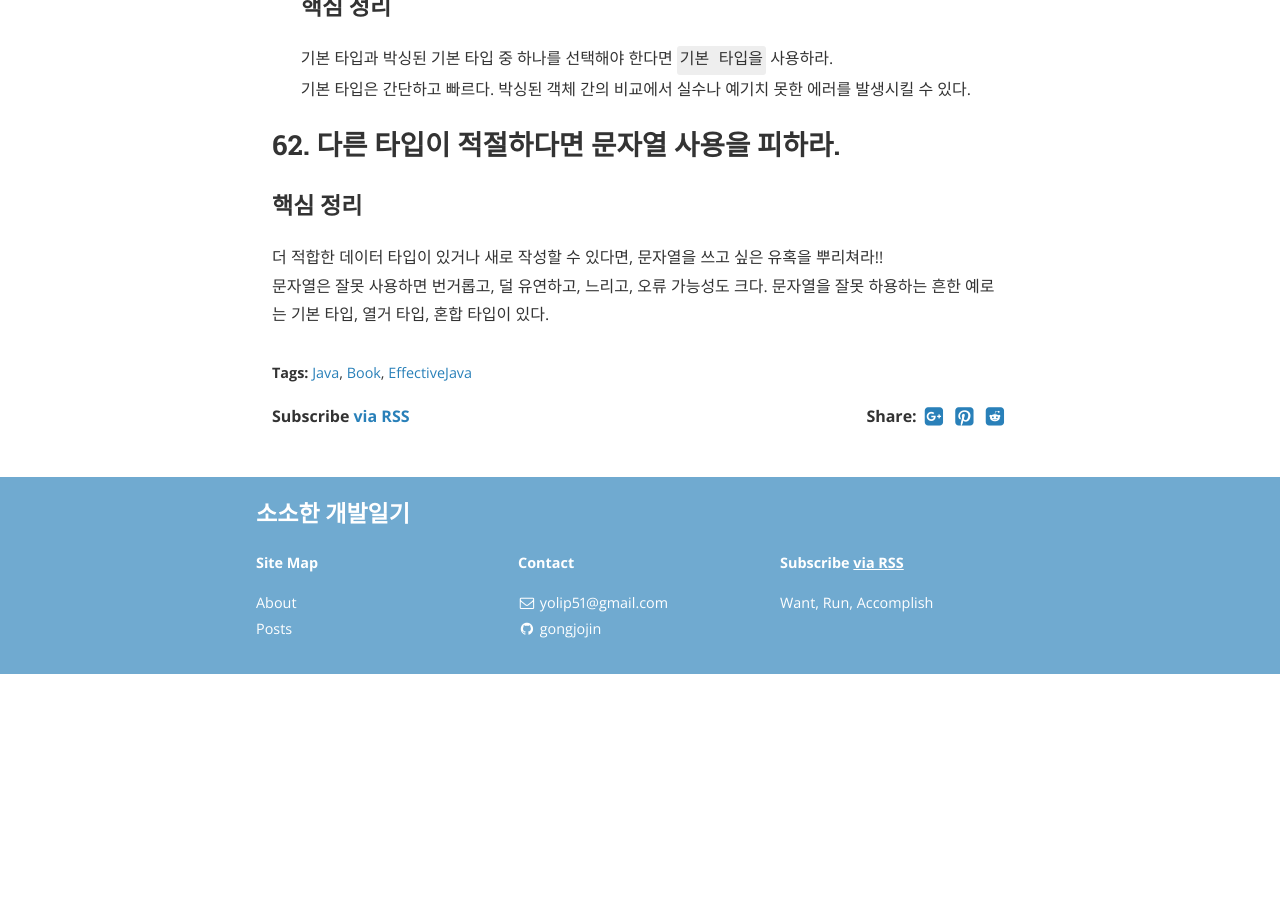
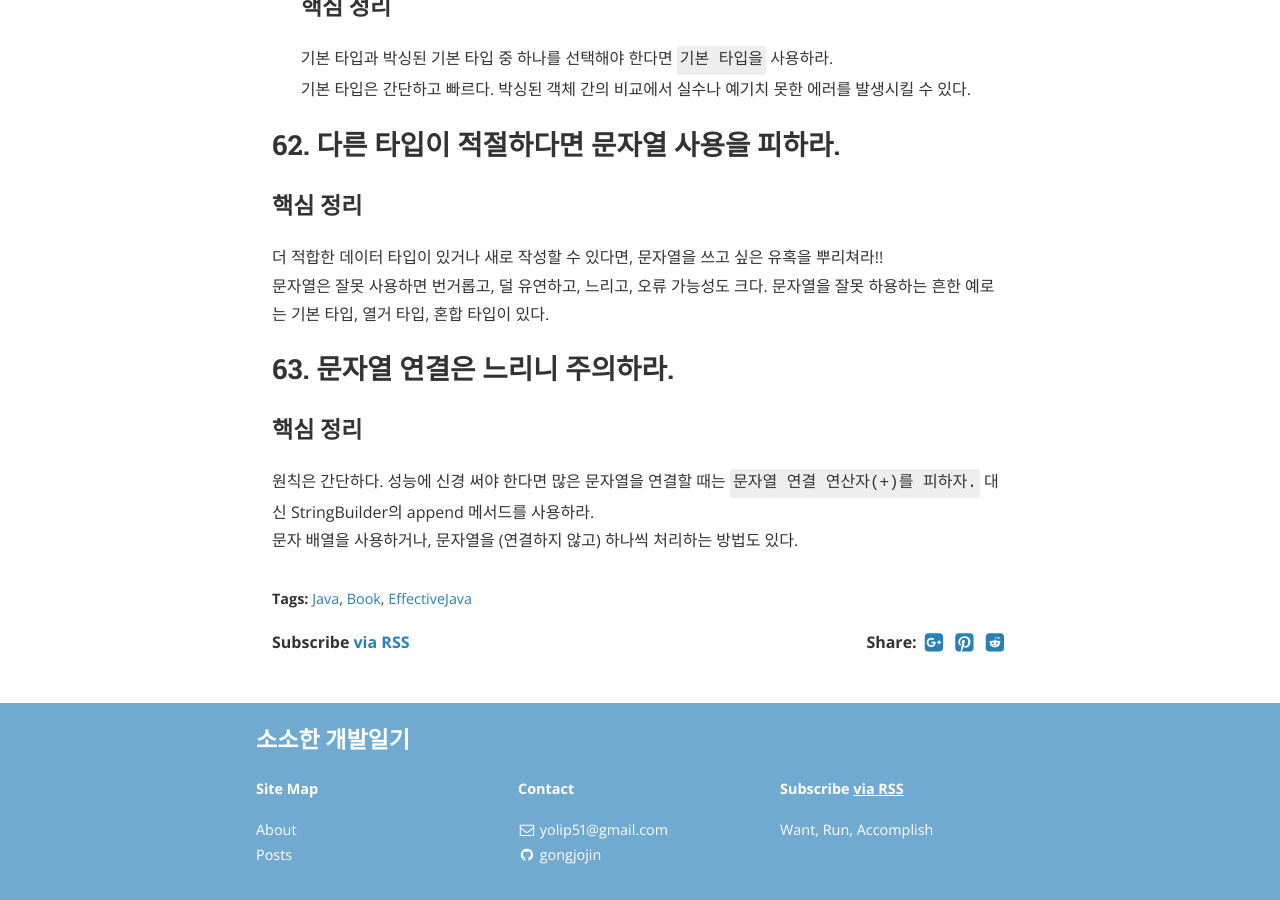
Before and after one commit to gonghojin/gonghojin.github.io, a Jekyll site: the page built from _posts/book/java/effectiveJava/2019-11-23-effectiveJava.md, in a window 1280 px wide and 900 px high, scrolled down 1944 px. Built offline with Jekyll 4.4.1, drawn with Linux system fonts in a browser that asks for light colours; nearby versions of some CDN libraries; comment, search, counter and statistics services are not loaded; before the commit the page ends 2618 px from its top, so only the background shows below that.

Commit message:
Add: 이펙티브자바_63.문자열 연결은 느리니 주의하라.

```diff
--- a/_posts/book/java/effectiveJava/2019-11-23-effectiveJava.md
+++ b/_posts/book/java/effectiveJava/2019-11-23-effectiveJava.md
@@ -48,3 +48,8 @@ cover:  "/assets/instacode.png"
 ### 핵심 정리
 더 적합한 데이터 타입이 있거나 새로 작성할 수 있다면, 문자열을 쓰고 싶은 유혹을 뿌리쳐라!!
 문자열은 잘못 사용하면 번거롭고, 덜 유연하고, 느리고, 오류 가능성도 크다. 문자열을 잘못 하용하는 흔한 예로는 기본 타입, 열거 타입, 혼합 타입이 있다.
+
+## 63. 문자열 연결은 느리니 주의하라.
+### 핵심 정리
+원칙은 간단하다. 성능에 신경 써야 한다면 많은 문자열을 연결할 때는 `문자열 연결 연산자(+)를 피하자.` 대신 StringBuilder의 append 메서드를 사용하라.
+문자 배열을 사용하거나, 문자열을 (연결하지 않고) 하나씩 처리하는 방법도 있다.
```
